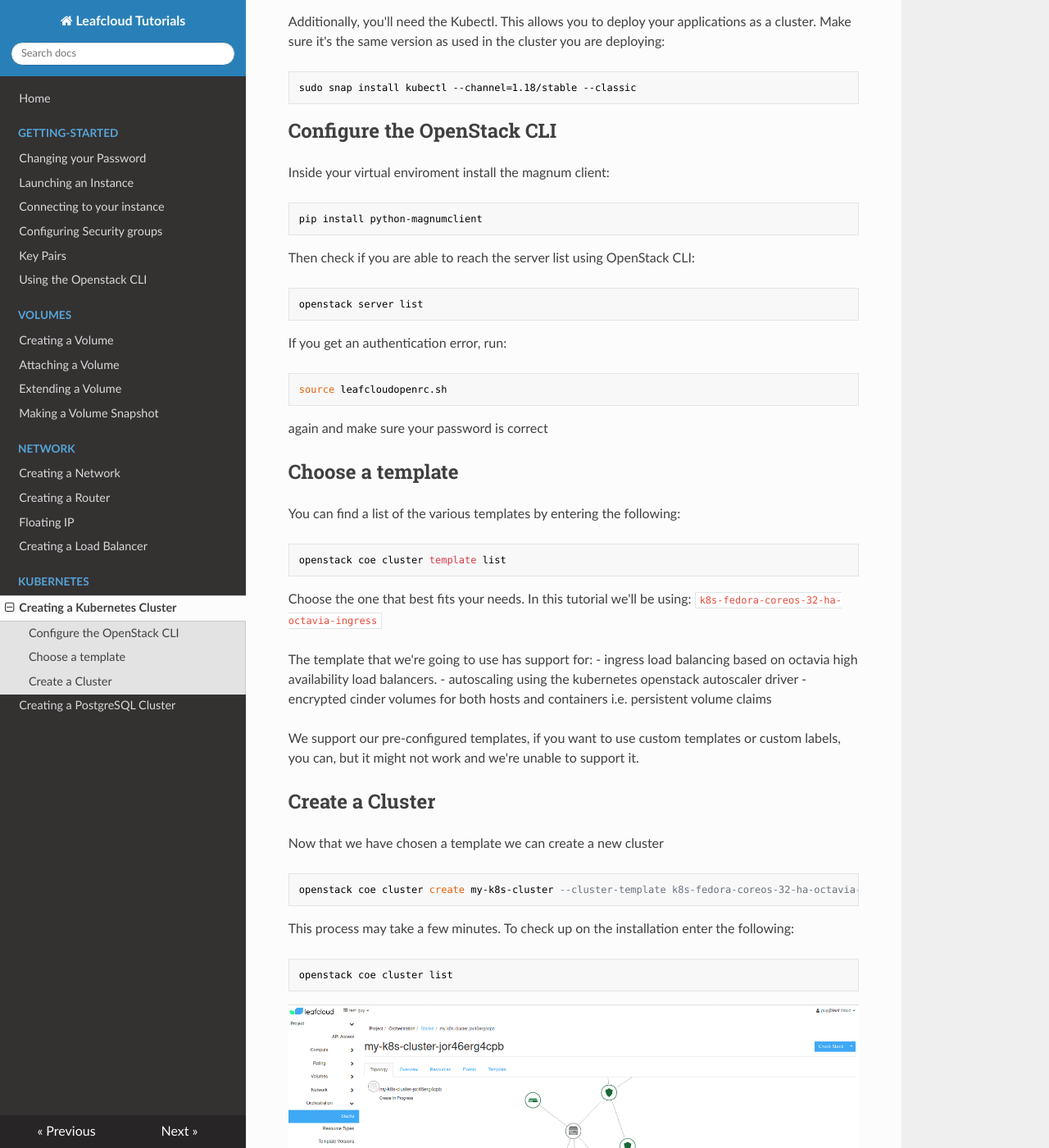
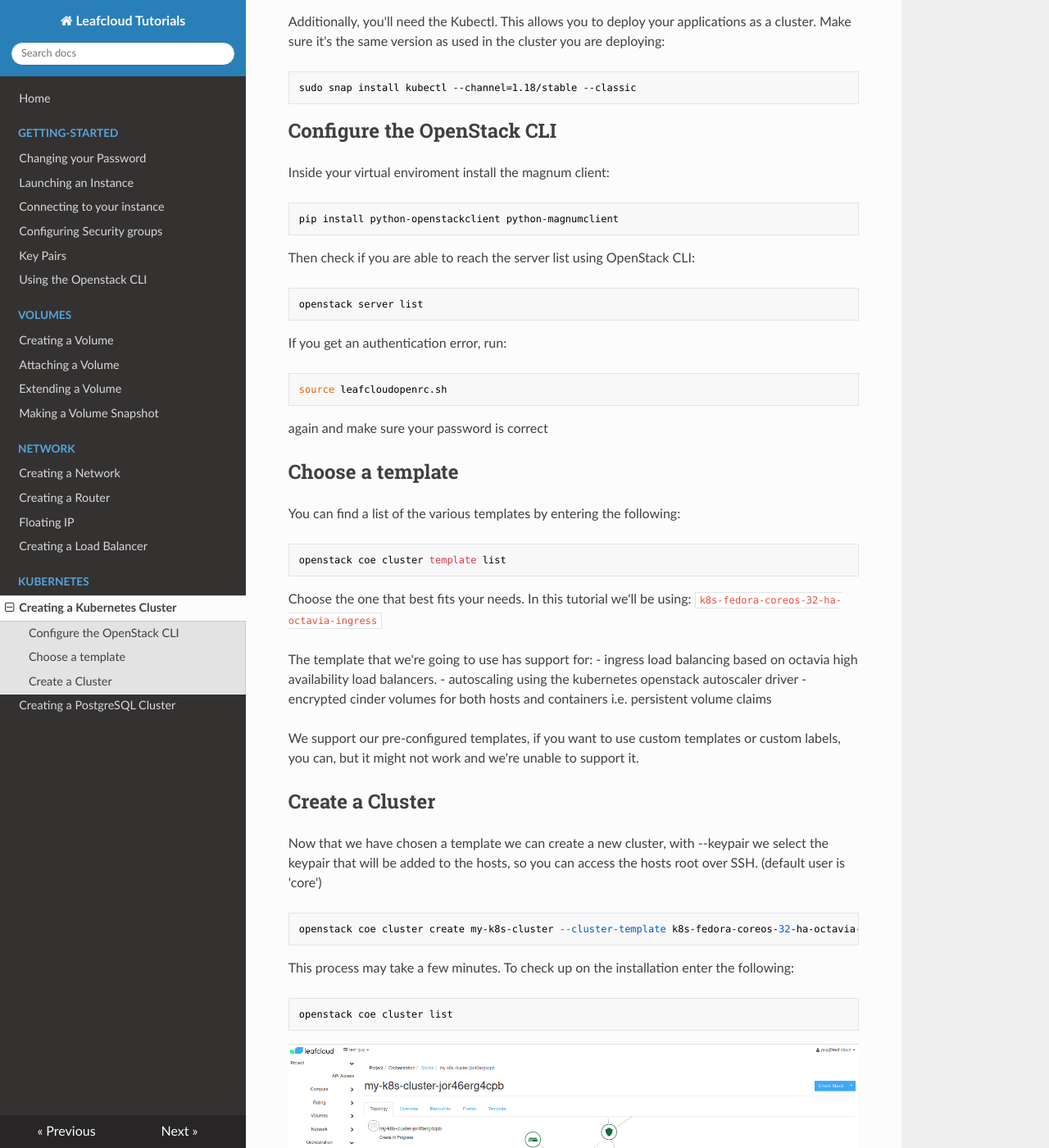
Before and after one commit to leafcloudhq/documentation-rtd, an MkDocs documentation site: the page built from docs/kubernetes/creating-a-kubernetes-cluster.md, in a window 1280 px wide and 1400 px high, scrolled down 313 px. Shown: the whole window at 82% size. Built offline with MkDocs 1.6.1, drawn with Linux system fonts in a browser that asks for light colours; nearby versions of some CDN libraries.

Commit message:
Update creating-a-kubernetes-cluster.md

````diff
--- a/docs/kubernetes/creating-a-kubernetes-cluster.md
+++ b/docs/kubernetes/creating-a-kubernetes-cluster.md
@@ -15,7 +15,7 @@
 Inside your virtual enviroment install the magnum client:
 
 ```
-pip install python-magnumclient
+pip install python-openstackclient python-magnumclient
 ```
 
 Then check if you are able to reach the server list using OpenStack CLI:
@@ -49,10 +49,10 @@
 
 ## Create a Cluster
 
-Now that we have chosen a template we can create a new cluster
+Now that we have chosen a template we can create a new cluster, with --keypair we select the keypair that will be added to the hosts, so you can access the hosts root over SSH. (default user is 'core')
 
 ```
-openstack coe cluster create my-k8s-cluster --cluster-template k8s-fedora-coreos-32-ha-octavia-ingress
+openstack coe cluster create my-k8s-cluster --cluster-template k8s-fedora-coreos-32-ha-octavia-ingress --keypair <keypair>
 ```
 
 This process may take a few minutes. To check up on the installation enter the following:
````
